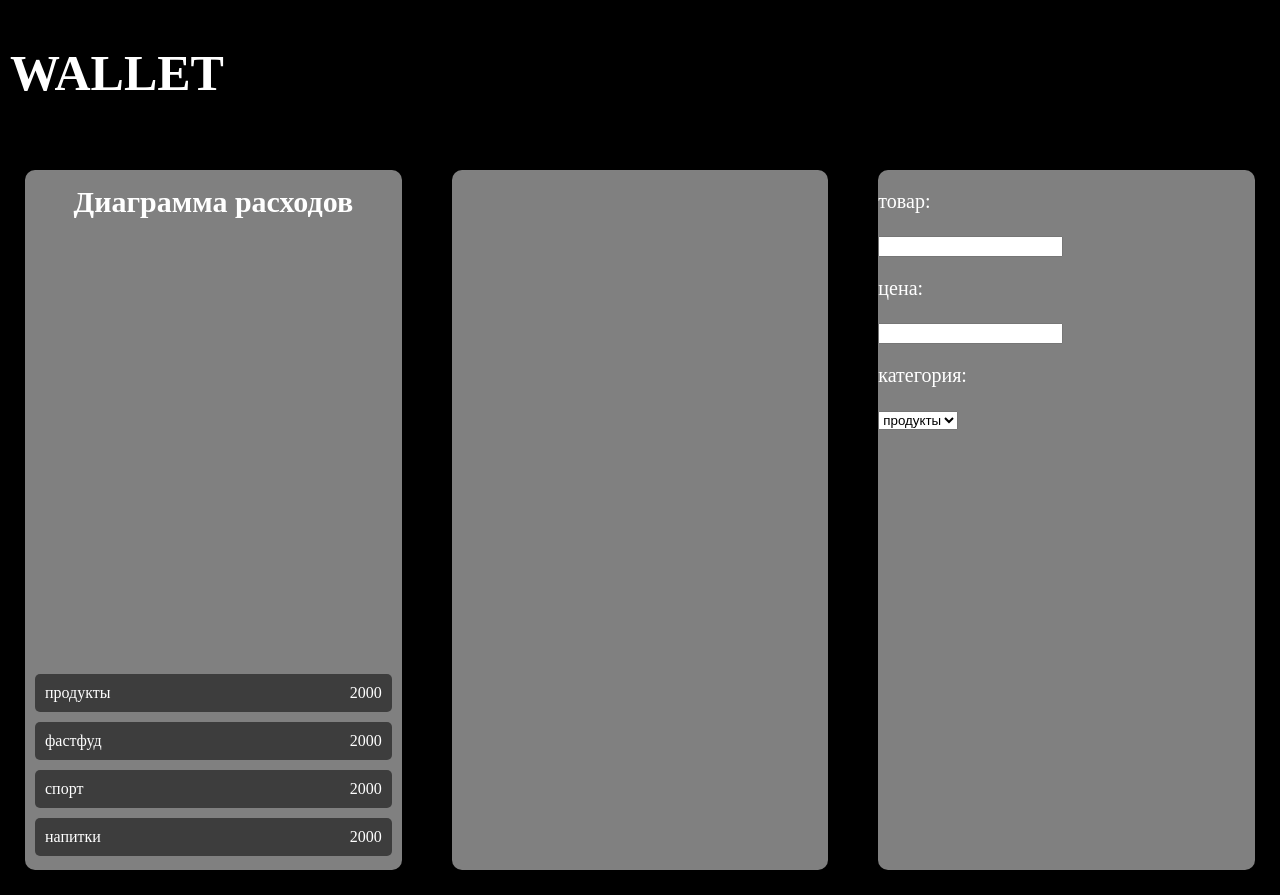
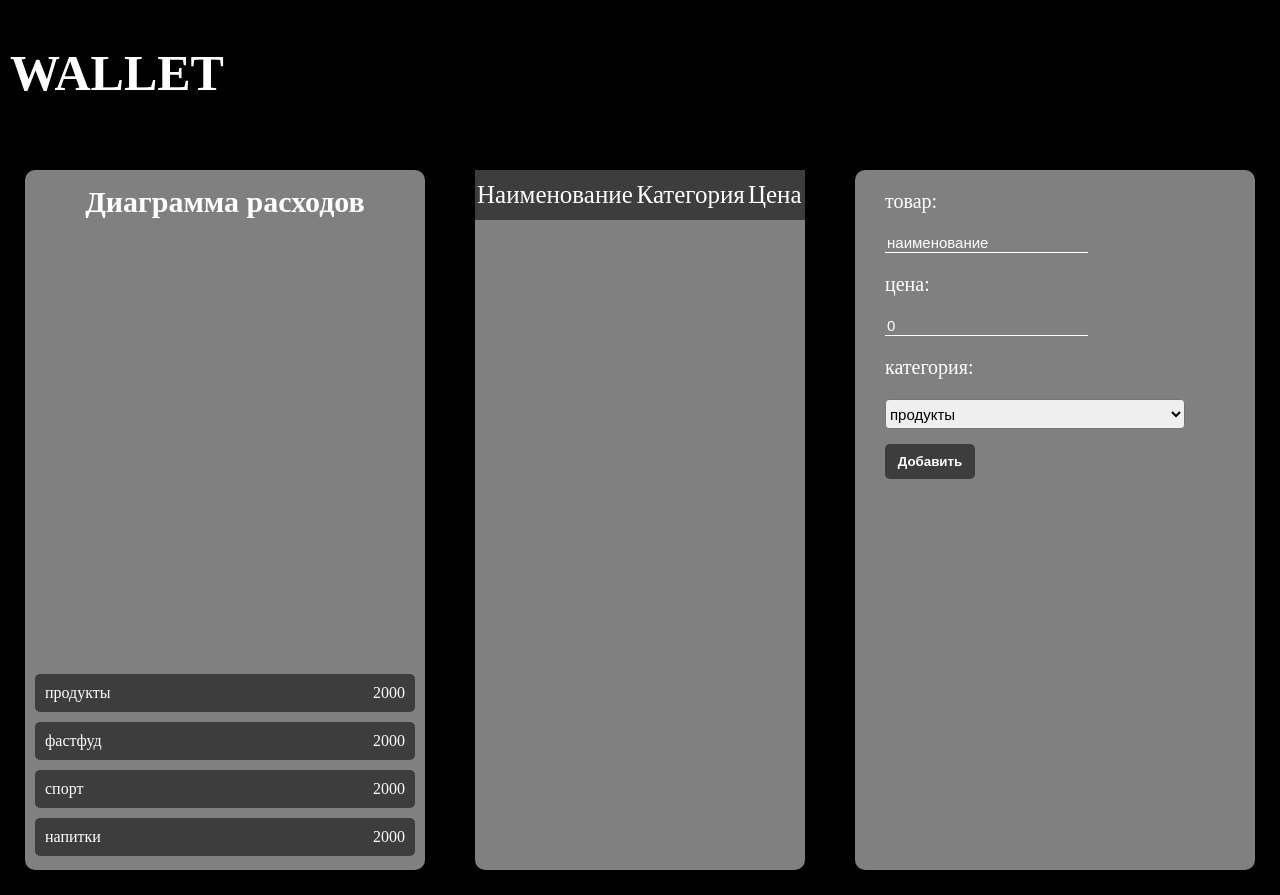
Before and after one commit to gfgdjv/project, a plain HTML site: page 06.05.23/index.html in a window 1280 px wide. Drawn offline with Linux system fonts and the light colour scheme.

Commit message:
Add files via upload

```diff
--- a/06.05.23/index.html
+++ b/06.05.23/index.html
@@ -1,5 +1,6 @@
 <!DOCTYPE html>
 <html lang="en">
+
 <head>
     <meta charset="UTF-8">
     <meta http-equiv="X-UA-Compatible" content="IE=edge">
@@ -7,6 +8,7 @@
     <link rel="stylesheet" href="style.css">
     <title>Document</title>
 </head>
+
 <body>
     <div class="wrapper">
         <header class="header">
@@ -39,27 +41,35 @@
                     </ul>
                 </div>
             </div>
-            <div class="main__column">
+            <div class="main__column purcashes">
                 <table class="table">
                     <thead>
-                    <tr class="table__row">
-                        <td class="name">бургер</td>
-                        <td class="category">фастфуд</td>
-                        <td class="price">500</td>
-                        <td>удалить</td>
-                    </tr>
-                </thead>
+                        <tr class="table__head row">
+                            <td class="table__name">Наименование</td>
+                            <td class="table__name">Категория</td>
+                            <td class="table__name">Цена</td>
+                            <td></td>
+                        </tr>
+                    </thead>
+                    <tbody>
+                        <tr class="table__row row">
+                            <td class="name">бургер</td>
+                            <td class="category">фастфуд</td>
+                            <td class="price">500</td>
+                            <td class="delete">удалить</td>
+                        </tr>
+                    </tbody>
                 </table>
             </div>
             <div class="main__column">
                 <form class="editor">
                     <div class="editor__row">
                         <p class="editor__input-name">товар:</p>
-                        <input type="text" class="editor__input">
+                        <input type="text" class="editor__input" placeholder="наименование">
                     </div>
                     <div class="editor__row">
                         <p class="editor__input-name">цена:</p>
-                        <input type="text" class="editor__input">
+                        <input type="text" class="editor__input" placeholder="0">
                     </div>
                     <div class="editor__row">
                         <p class="editor__input-name">категория:</p>
@@ -68,9 +78,11 @@
                         </select>
                     </div>
                 </form>
+                <button class="button editor__row">Добавить</button>
             </div>
         </div>
     </div>
     <script src="script.js"></script>
 </body>
+
 </html>
--- a/06.05.23/style.css
+++ b/06.05.23/style.css
@@ -69,10 +69,83 @@ ul>li {
     border-radius: 5px;
 }
 
+.purcashes {
+    flex: 1;
+}
+
+.table {
+    width: 100%;
+    border-spacing: 0;
+    text-align: center;
+}
+
+
+
+.editor__row {
+    margin-left: 30px;
+}
+
+.editor__input {
+    font-size: 15px;
+    border: none;
+    border-bottom: 1px solid white;
+    outline: none;
+    background-color: transparent;
+    color: inherit;
+    cursor: pointer;
+}
+
+.editor__input::placeholder {
+    color: white;
+}
+
+.button {
+    margin-top: 15px;
+    width: 90px;
+    height: 35px;
+    border-radius: 5px;
+    border: none;
+    background-color: rgb(61, 61, 61);
+    color: white;
+    font-weight: bolder;
+}
+
+.editor__select {
+    width: 300px;
+    height: 30px;
+    border-radius: 4px;
+    font-size: 15px;
+}
+
+.editor__input-name {
+    font-size: 20px;
+}
+
+.table__head {
+    background-color: rgb(61, 61, 61);
+    margin: 5px;
+    border-radius: 5px;
+    height: 50px;
+    padding: 10px;
+    font-size: 25px;
+}
+
 .table__row {
     display: none;
+    background-color: rgb(61, 61, 61);
+    height: 40px;
+    margin: 5px;
+    border-radius: 5px;
+    font-size: 18px;
+    padding-top: 8px;
 }
 
-.editor__row {
-    font-size: 20px;
+.delete {
+    margin-left: 500px;
+    color: rgb(180, 30, 30);
+    font-weight: bolder;
+    cursor: pointer;
 }
+
+.row {
+}
```
